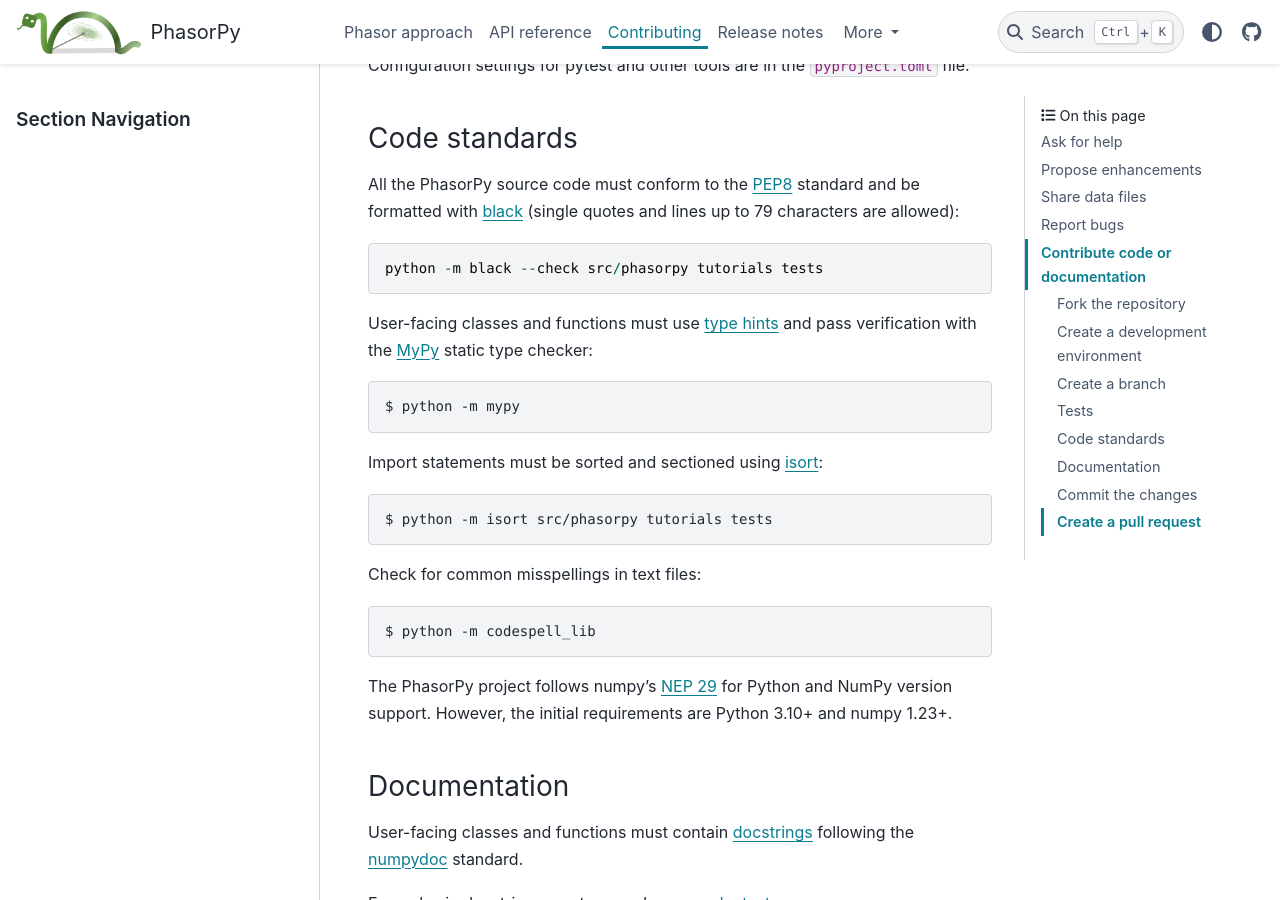
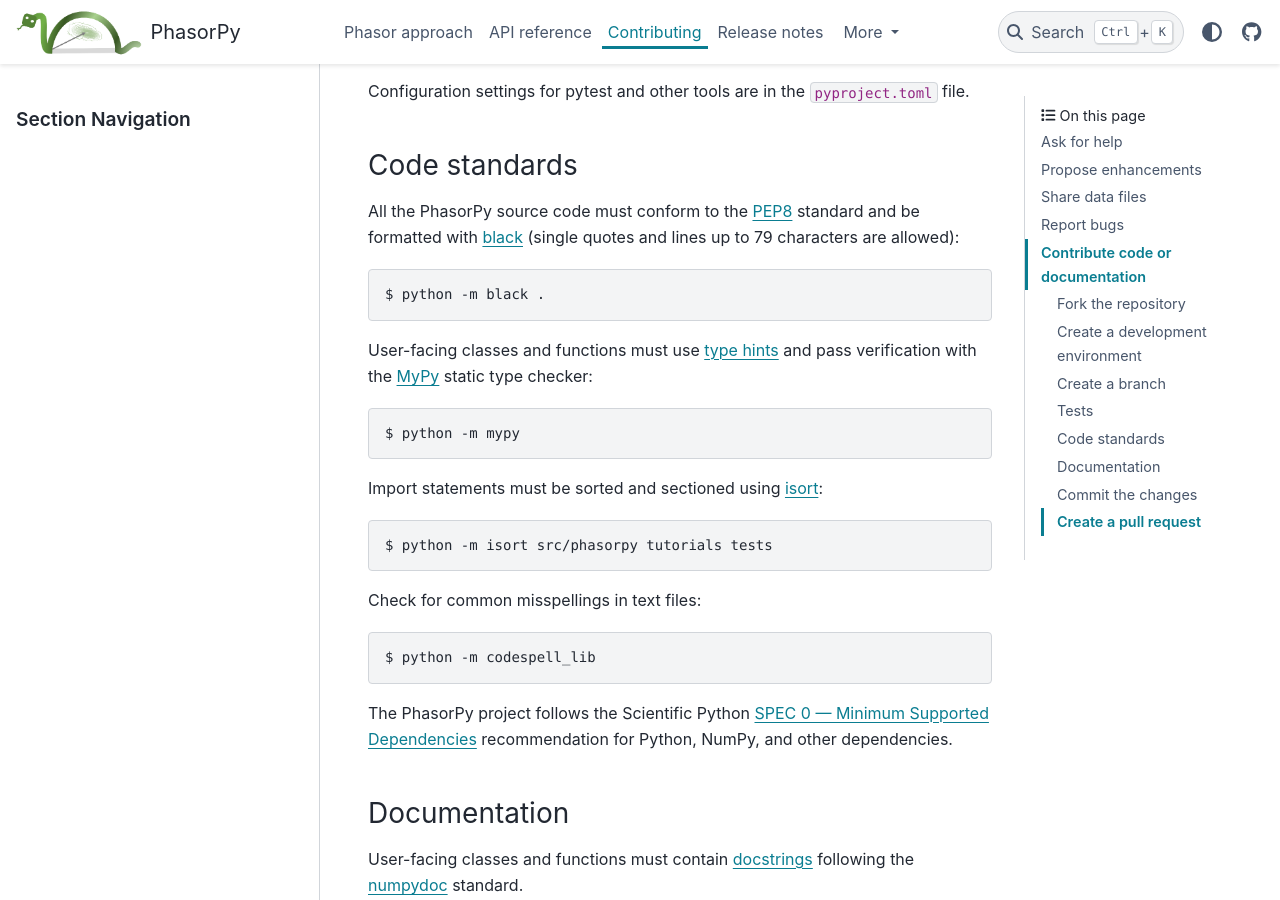
Before and after one commit to phasorpy/phasorpy, a Sphinx documentation site: the page built from docs/contributing.rst, in a window 1280 px wide and 900 px high, scrolled down 4195 px. Built offline with Sphinx 7.4.7 and the PyData theme 0.15.4, drawn with Linux system fonts in a browser that asks for light colours; pages that are not in the unit, such as notebooks, are missing from menus; some of the changed text lies outside the part shown.

Commit message:
Use Scientific Python SPEC0 instead of NEP29 (#51)

```diff
--- a/docs/contributing.rst
+++ b/docs/contributing.rst
@@ -83,9 +83,10 @@ All contributions to the PhasorPy source code and documentation should
 be developed in personal forks/copies of the code, and then submitted as
 `pull requests <https://github.com/phasorpy/phasorpy/pulls>`_ (PRs).
 
-The PhasorPy package structure follows the `pyOpenSci
-<https://www.pyopensci.org/python-package-guide/package-structure-code/intro.html>`_
-recommendations.
+The PhasorPy project loosely follows the
+`Scientific Python <https://learn.scientific-python.org/development/>`_ and
+`pyOpenSci <https://www.pyopensci.org/python-package-guide/>`_
+development guidelines.
 
 Fork the repository
 ...................
@@ -193,7 +194,7 @@ standard and be formatted with
 `black <https://black.readthedocs.io/en/stable/>`_
 (single quotes and lines up to 79 characters are allowed)::
 
-    python -m black --check src/phasorpy tutorials tests
+    $ python -m black .
 
 User-facing classes and functions must use
 `type hints <https://peps.python.org/pep-0484/>`_
@@ -212,10 +213,10 @@ Check for common misspellings in text files::
 
     $ python -m codespell_lib
 
-The PhasorPy project follows numpy's
-`NEP 29 <https://numpy.org/neps/nep-0029-deprecation_policy.html>`_
-for Python and NumPy version support.
-However, the initial requirements are Python 3.10+ and numpy 1.23+.
+The PhasorPy project follows the Scientific Python
+`SPEC 0 — Minimum Supported Dependencies
+<https://scientific-python.org/specs/spec-0000/>`_ recommendation
+for Python, NumPy, and other dependencies.
 
 Documentation
 .............
```
